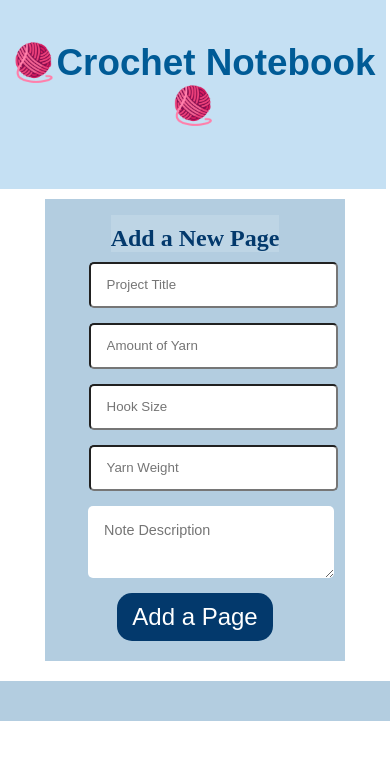
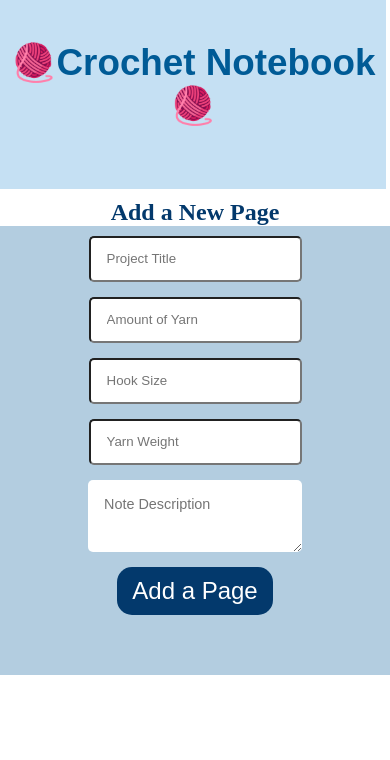
Before and after one commit to libbyreeves/Crochet-Notebook-Firebase-React, a React (Create React App) app: page / in a window 390 px wide. Shown: the top 760 px of the page. Built offline with nearby package versions, Linux system fonts and the light colour scheme; a web font is replaced by a local one.

Commit message:
added some changes

```diff
--- a/src/App.css
+++ b/src/App.css
@@ -59,11 +59,11 @@
 
     .noteadd h1 {
       font-size: 1.5rem;
-      max-width: max-content;
+      width: 100%;
+
     }
 
     .noteadd {
-      max-width: 300px;
       display: flex;
       flex-direction: column;
       align-items: center;
--- a/src/components/NavBar/NavBar.css
+++ b/src/components/NavBar/NavBar.css
@@ -8,8 +8,13 @@
     height: 20vh;
     background-color: #c5e0f3;
     padding-bottom: 20px;
+    margin-bottom: 0;
 
 
+}
+
+header .navBar {
+    margin-bottom: none;
 }
 
 .navBar .title {
--- a/src/components/NoteAdd/NoteAdd.css
+++ b/src/components/NoteAdd/NoteAdd.css
@@ -1,17 +1,22 @@
+.totalForm {
+    display: flex;
+    justify-content: center;
+}
+
 .noteadd {
     display: block;
     width: 100%;
-    max-width: 500px;
-    margin: 10px auto;
+    /* max-width: 500px; */
+    /* margin: 10px auto; */
     background-color: #b3cde0;
     padding-bottom: 20px;
-    margin-bottom: 20px;
+
 
 }
 
 .noteadd h1 {
     display: flex;
-    background: rgba(255, 255, 255, 0.15);
+    background: white;
     justify-content: center;
     align-items: center;
     color: #03396c;
@@ -19,14 +24,11 @@
     margin-bottom: 10px;
     padding-top: 10px;
 }
-
 input {
     display: flex;
-        justify-content: center;
-        align-items: center;
+
         flex-direction: row;
-        width: 100%;
-        max-width: 400px;
+
         height: 10px;
         margin: 0 auto;
         border-radius: 5px;
@@ -46,8 +48,7 @@ textarea {
     justify-content: center;
     align-items: center;
     flex-direction: row;
-    width: 100%;
-    max-width: 400px;
+
     height: 10px;
     margin: 0 auto;
     border-radius: 5px;
@@ -75,8 +76,6 @@ textarea {
     position: relative;
     display: flex;
     flex-direction: row;
-    width: 100%;
-    max-width: 400px;
     height: 40px;
     margin: 0 auto;
     border-radius: 5px;
@@ -140,3 +139,9 @@ textarea:hover {
 textarea:focus {
     background-color: #f4f6f9;
 }
+
+@media (max-width: 480px) {
+    .noteadd {
+        justify-content: center;
+    }
+}
--- a/src/components/NoteAdd/NoteAdd.js
+++ b/src/components/NoteAdd/NoteAdd.js
@@ -48,6 +48,7 @@ const NoteAdd = () => {
 //what is going to be rendered on the page
     return (
         <>
+            <div class="totalForm">
             <div className="noteadd">
                 <h1>Add a New Page</h1>
                 {/* section that contains the Project Title field and the code to update based on user input */}
@@ -113,6 +114,7 @@ const NoteAdd = () => {
                     <button aria-label="add a page to the notebook" onClick={() => addNote ()}>Add a Page</button>
                 </div>
             </div>
+            </div>
         </>
     );
 };
--- a/src/components/Notebook/Notebook.css
+++ b/src/components/Notebook/Notebook.css
@@ -1,3 +1,7 @@
+h1 {
+    margin-top: 0;
+}
+
 .notebook {
     display: grid;
     display: flex;
@@ -6,6 +10,7 @@
     grid-gap: 20px;
     padding: 20px;
     background-color: #b3cde0;
+
 }
 
 .notebook .notebookInfo {
@@ -37,7 +42,7 @@
     padding-left: 1rem;
 }
 .notebookInfo-yarn h4 {
-    padding-left: 1rem;
+
 }
 
 .notebookInfo-title .remove {
```
